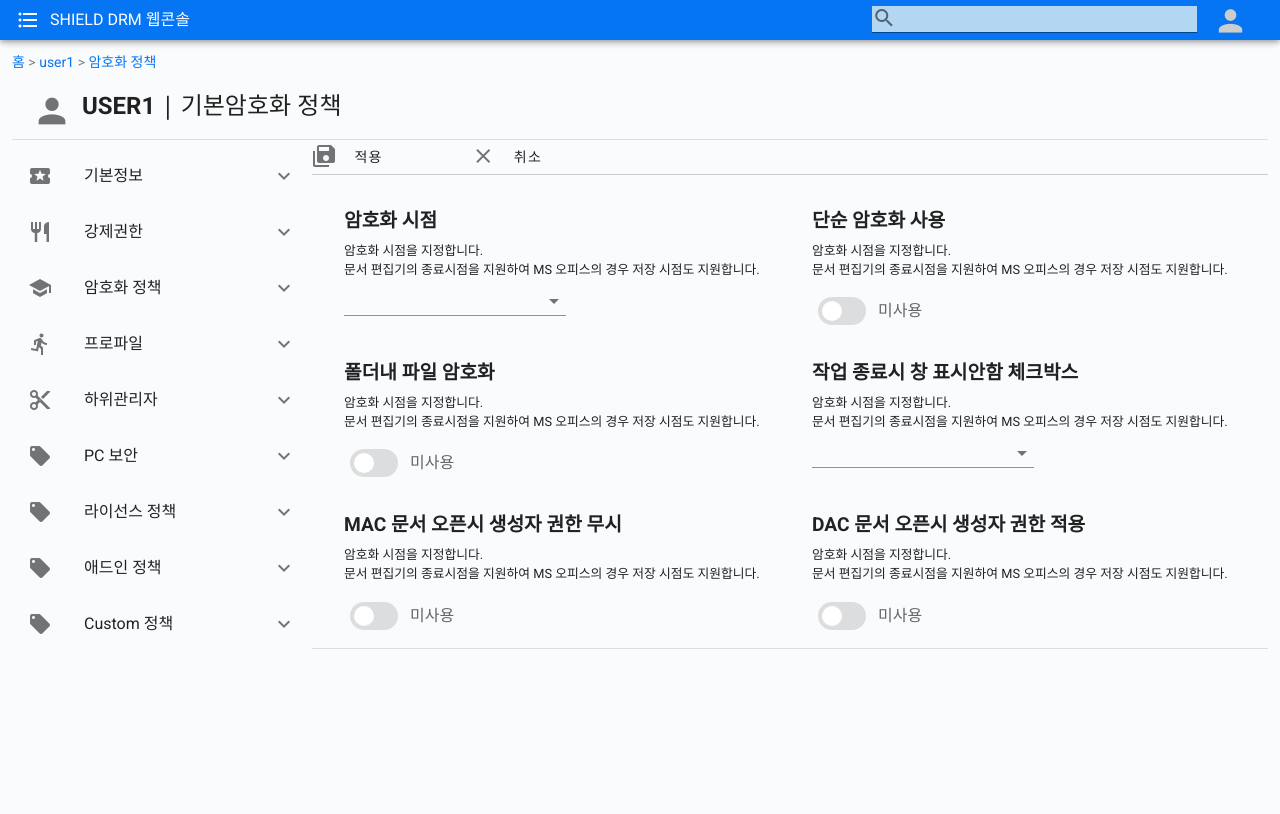
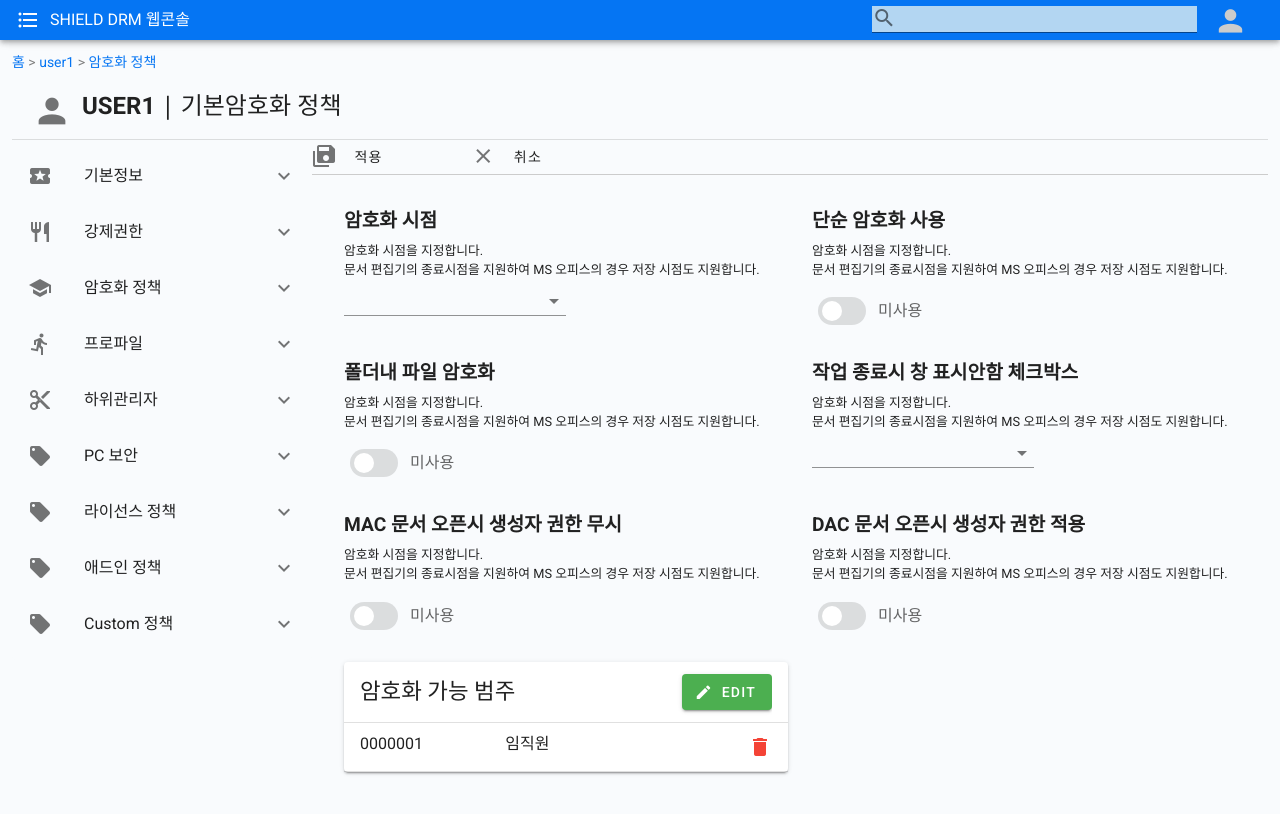
Before and after one commit to woo-da-young/cs_console_demo, a Vue app: page /home2 in a window 1280 px wide. Shown: the top 814 px of the page. Built offline with nearby package versions, Linux system fonts and the light colour scheme.

Commit message:
레이아웃 수정2

```diff
--- a/src/Home.vue
+++ b/src/Home.vue
@@ -209,10 +209,109 @@
               </v-switch>
             </v-col>
 
+            <v-divider ></v-divider>
+
+            <v-col cols="6" >
+            <!-- <v-container> -->
+                    <v-card>
+                      <v-list-item>
+                        <v-list-item-content style="font-size:1.4rem; ">
+                            <v-row
+                              align="center"
+                              justify="space-around"
+                            >
+                              <v-col cols="8">암호화 가능 범주</v-col>
+                              <v-col cols="4" align="right" justify="space-around">
+
+                                <v-dialog v-model="dialog" persistent max-width="800">
+                                  <template v-slot:activator="{ on, attrs }">
+                                    <v-btn color="success" v-bind="attrs" v-on="on"><v-icon left>mdi-pencil</v-icon>Edit</v-btn>
+                                  </template>
+                                  <v-card >
+                                    <v-card-title class="text-h5">범주 선택</v-card-title>
+                                      <v-card-text>
+                                        보안문서 생성 시 선택 가능한 범주를 설정하십시오.<br>
+                                        아무 것도 설정하지 않으면 암호화 시 모든 범주를 선택할 수 있습니다.
+                                        <v-card style="margin-top: 20px;" flat>
+                                          <v-simple-table dense>
+                                            <template v-slot:default>
+                                              <thead>
+                                                <tr>
+                                                  <th class="text-left"><v-checkbox color="primary" value="red" hide-details dense></v-checkbox></th>
+                                                  <th class="text-left">범주ID</th>
+                                                  <th class="text-left">범주명</th>
+                                                </tr>
+                                              </thead>
+                                              <tbody>
+                                                <tr v-for="item in rangeList" :key="item.no">
+                                                  <td><v-checkbox color="primary" :value="item.no" hide-details dense></v-checkbox></td>
+                                                  <td>{{ item.no }}</td>
+                                                  <td>{{ item.range }}</td>
+                                                </tr>
+                                              </tbody>
+                                            </template>
+                                          </v-simple-table>
+                                        </v-card>
+                                      </v-card-text>
+                                    <v-card-actions>
+                                      <v-spacer></v-spacer>
+                                      <v-btn color=" darken-1" text @click="dialog = false">취소</v-btn>
+                                      <v-btn color="blue darken-1" text @click="deletePossible(dialog)">추가</v-btn>
+                                    </v-card-actions>
+                                  </v-card>
+                                </v-dialog>
+                              </v-col>
+                            </v-row>
+                        </v-list-item-content>
+                      </v-list-item>
+
+                      <v-divider></v-divider>
+
+                      <template v-if="possibleList.length > 0">
+                        <div v-for="(item,index) in possibleList" :key="item.no">
+                        <v-list-item>
+                          <v-list-item-content>
+                            <v-row>
+                              <v-col cols="4">{{item.no}}</v-col>
+                              <v-col cols="4">{{item.range}}</v-col>
+                              <v-col cols="4" align="right">
+                                <v-dialog v-model="item.dialog" persistent max-width="500">
+                                  <template v-slot:activator="{ on, attrs }">
+                                    <v-icon color="red" v-bind="attrs" v-on="on">mdi-delete</v-icon>
+                                  </template>
+                                  <v-card>
+                                    <v-card-title class="text-h5">삭제하시겠습니까?</v-card-title>
+                                    <v-card-actions>
+                                      <v-spacer></v-spacer>
+                                      <v-btn color=" darken-1" text @click="item.dialog = false">아니요</v-btn>
+                                      <v-btn color="blue darken-1" text @click="deletePossible(index)">네</v-btn>
+                                    </v-card-actions>
+                                  </v-card>
+                                </v-dialog>
+                              </v-col>
+                            </v-row>
+                          </v-list-item-content>
+                        </v-list-item>
+                        <v-divider></v-divider>
+                      </div>
+                    </template>
+
+                      <v-list-item v-if="possibleList.length === 0">
+                          <v-list-item-content>
+                            <v-row>
+                              <v-col cols="12" align="center">내용이 없습니다</v-col>
+                            </v-row>
+                          </v-list-item-content>
+                        </v-list-item>
+
+                    </v-card>
+          <!-- </v-container> -->
+            </v-col>
+
           </v-row>
 
 
-          <v-divider ></v-divider>
+
 
           <!-- 1번째 줄 -->
           <!--v-row style="padding-top:20px;">
@@ -339,7 +438,19 @@
       switch1:false,
       switch2:false,
       switch3:false,
-      switch4:false
+      switch4:false,
+      possibleList: [
+          {no:'0000001', range:'임직원', dialog:false },
+        ],
+        accessList: [
+          {range:'SECURITY DAMAIN', dialog:false },
+          {range:'SOFT CAMP', dialog:false }
+        ],
+        rangeList: [
+          {no:'0000001', range:'임직원'},
+          {no:'0000002', range:'외주'},
+          {no:'0000003', range:'임원'},
+        ]
       }
     },
   }
@@ -423,7 +534,7 @@
 }
 .contents_layout {
   padding-top:20px; padding-left:20px;
-  padding-bottom:10px;
+  padding-bottom:20px;
 }
 .v-select-style {
   width:50%; padding-bottom: 20px;
```
